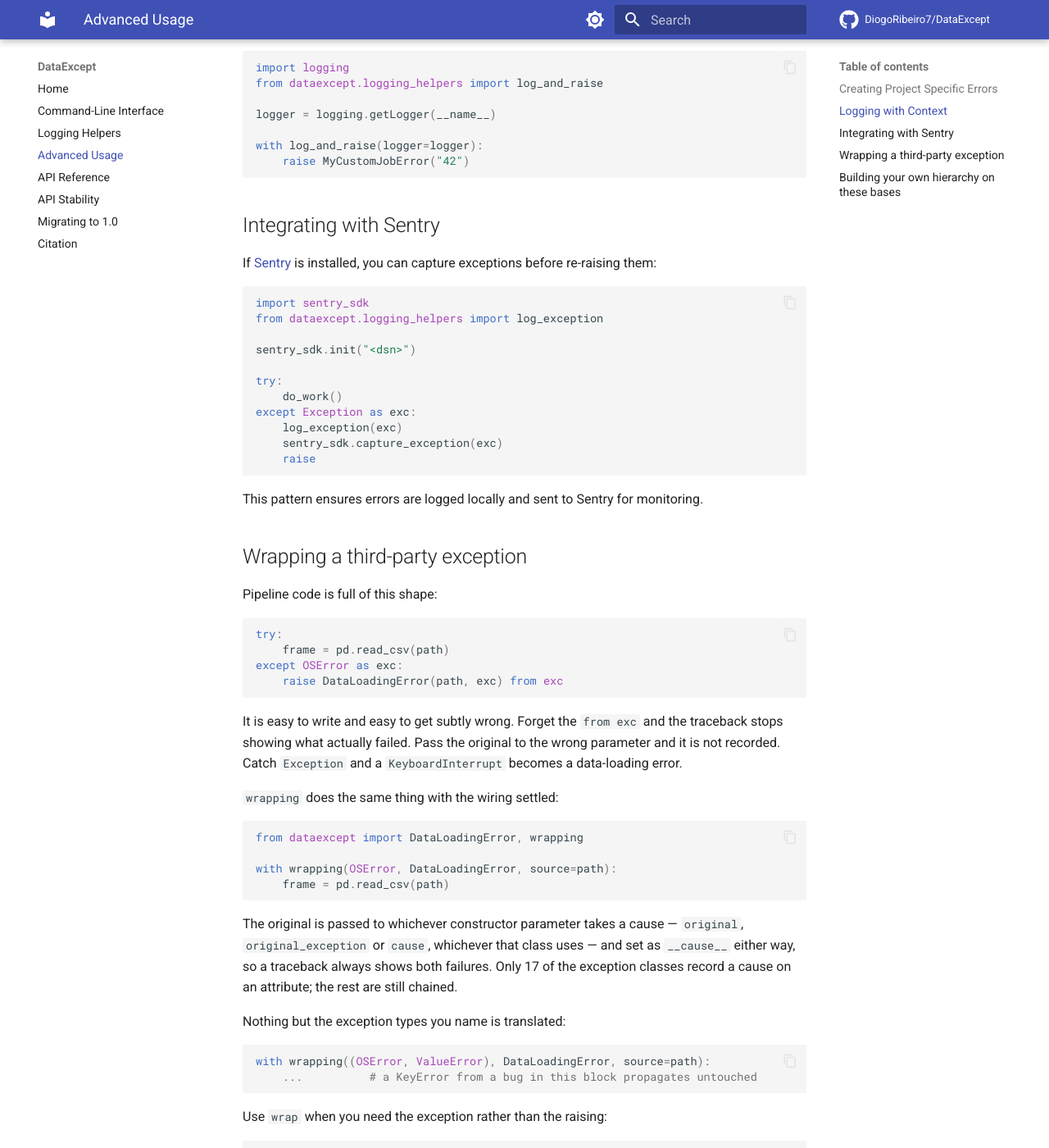
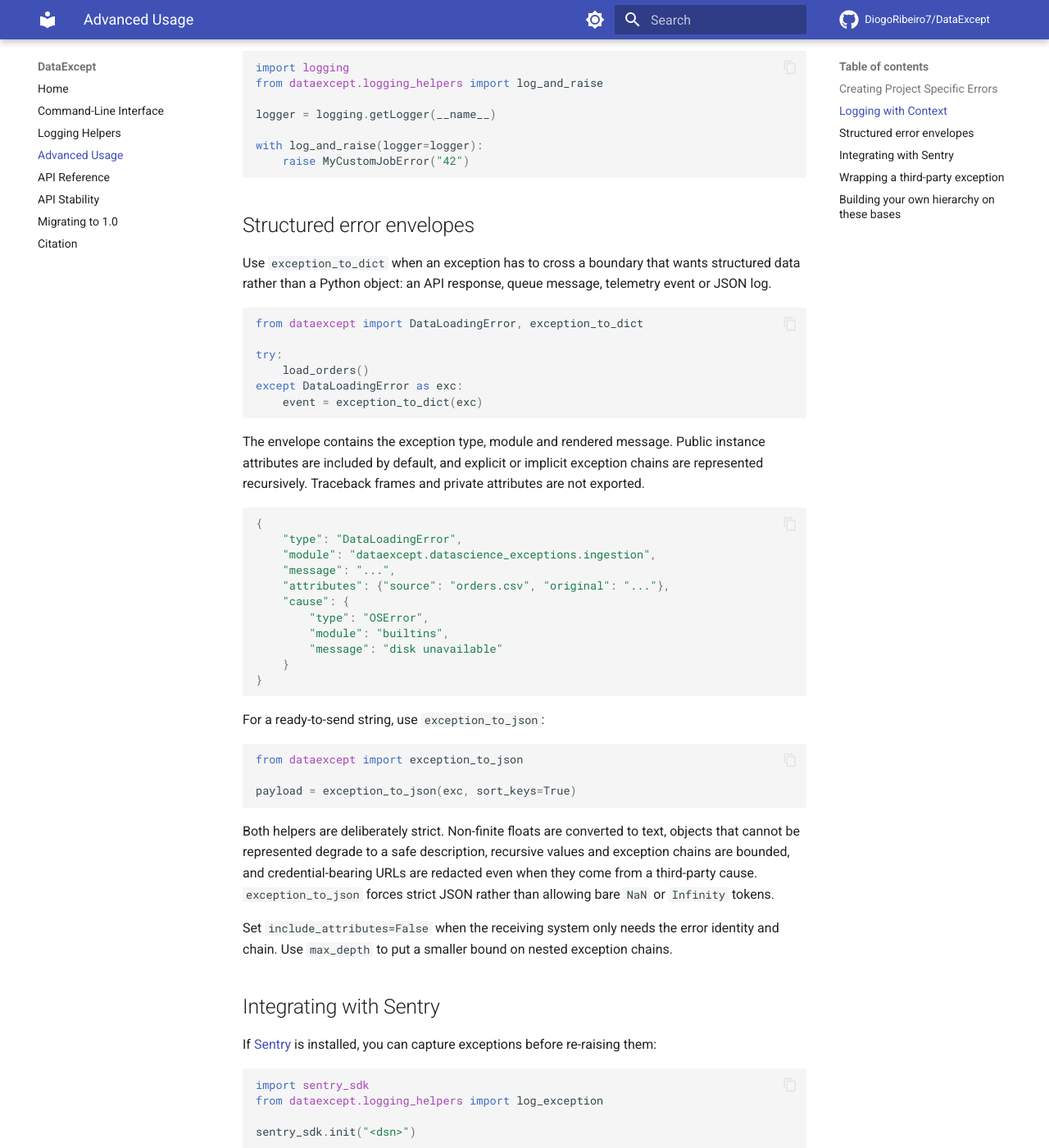
Before and after one commit to DiogoRibeiro7/DataExcept, an MkDocs documentation site: the page built from docs/advanced_usage.md, in a window 1280 px wide and 1400 px high, scrolled down 677 px. Shown: the whole window at 82% size. Built offline with MkDocs 1.6.1 and Material for MkDocs 9.7.7, drawn with Linux system fonts in a browser that asks for light colours; comment, search, counter and statistics services are not loaded.

Commit message:
docs: document structured exception envelopes

````diff
--- a/docs/advanced_usage.md
+++ b/docs/advanced_usage.md
@@ -31,6 +31,58 @@ logger = logging.getLogger(__name__)
 with log_and_raise(logger=logger):
     raise MyCustomJobError("42")
 ```
+
+## Structured error envelopes
+
+Use `exception_to_dict` when an exception has to cross a boundary that wants
+structured data rather than a Python object: an API response, queue message,
+telemetry event or JSON log.
+
+```python
+from dataexcept import DataLoadingError, exception_to_dict
+
+try:
+    load_orders()
+except DataLoadingError as exc:
+    event = exception_to_dict(exc)
+```
+
+The envelope contains the exception type, module and rendered message. Public
+instance attributes are included by default, and explicit or implicit exception
+chains are represented recursively. Traceback frames and private attributes are
+not exported.
+
+```python
+{
+    "type": "DataLoadingError",
+    "module": "dataexcept.datascience_exceptions.ingestion",
+    "message": "...",
+    "attributes": {"source": "orders.csv", "original": "..."},
+    "cause": {
+        "type": "OSError",
+        "module": "builtins",
+        "message": "disk unavailable"
+    }
+}
+```
+
+For a ready-to-send string, use `exception_to_json`:
+
+```python
+from dataexcept import exception_to_json
+
+payload = exception_to_json(exc, sort_keys=True)
+```
+
+Both helpers are deliberately strict. Non-finite floats are converted to text,
+objects that cannot be represented degrade to a safe description, recursive
+values and exception chains are bounded, and credential-bearing URLs are
+redacted even when they come from a third-party cause. `exception_to_json`
+forces strict JSON rather than allowing bare `NaN` or `Infinity` tokens.
+
+Set `include_attributes=False` when the receiving system only needs the error
+identity and chain. Use `max_depth` to put a smaller bound on nested exception
+chains.
 
 ## Integrating with Sentry
 
````
